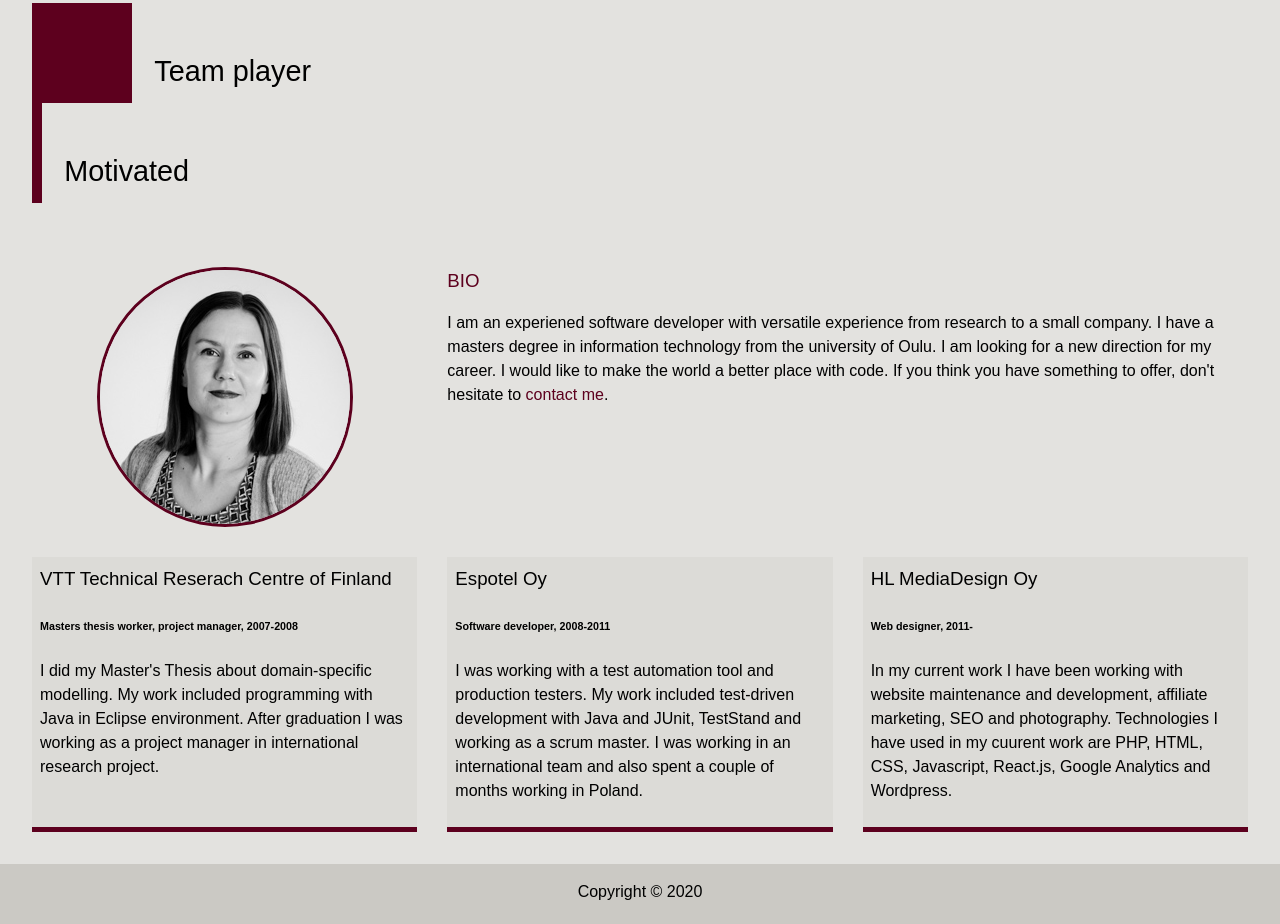
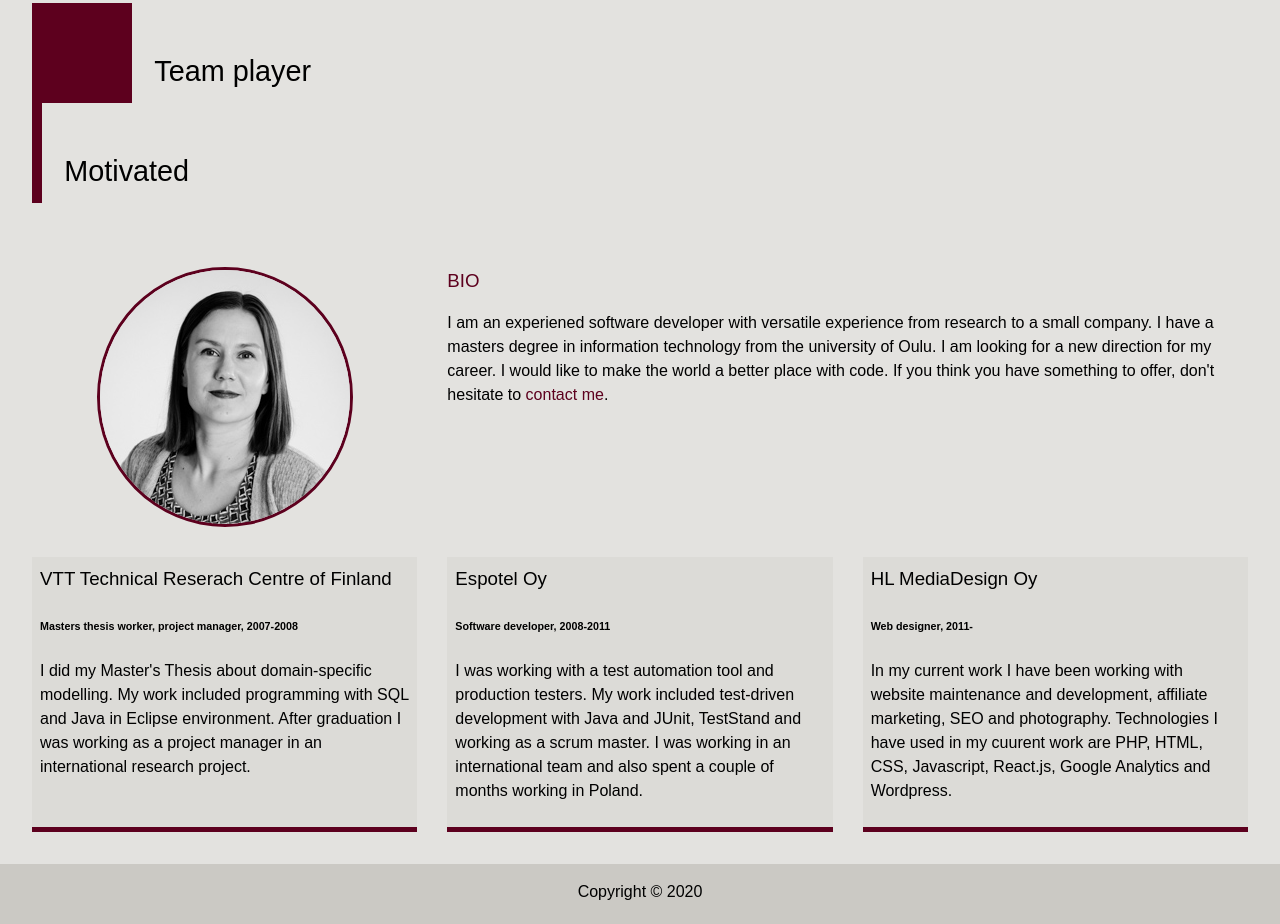
Before and after one commit to skis84/portfolio, a website: page about.html in a window 1280 px wide. Shown: the part 391-1315 px from the top of the page. Drawn offline with Linux system fonts and the light colour scheme.

```diff
--- a/about.html
+++ b/about.html
@@ -60,7 +60,7 @@
           <h3>VTT Technical Reserach Centre of Finland</h3>
           <h6>Masters thesis worker, project manager, 2007-2008</h6>
           <p>
-            I did my Master's Thesis about domain-specific modelling. My work included programming with Java in Eclipse environment. After graduation I was working as a project manager in international research project.
+            I did my Master's Thesis about domain-specific modelling. My work included programming with SQL and Java in Eclipse environment. After graduation I was working as a project manager in an international research project.
           </p>
         </div>
         <div class="job job-2">
```
